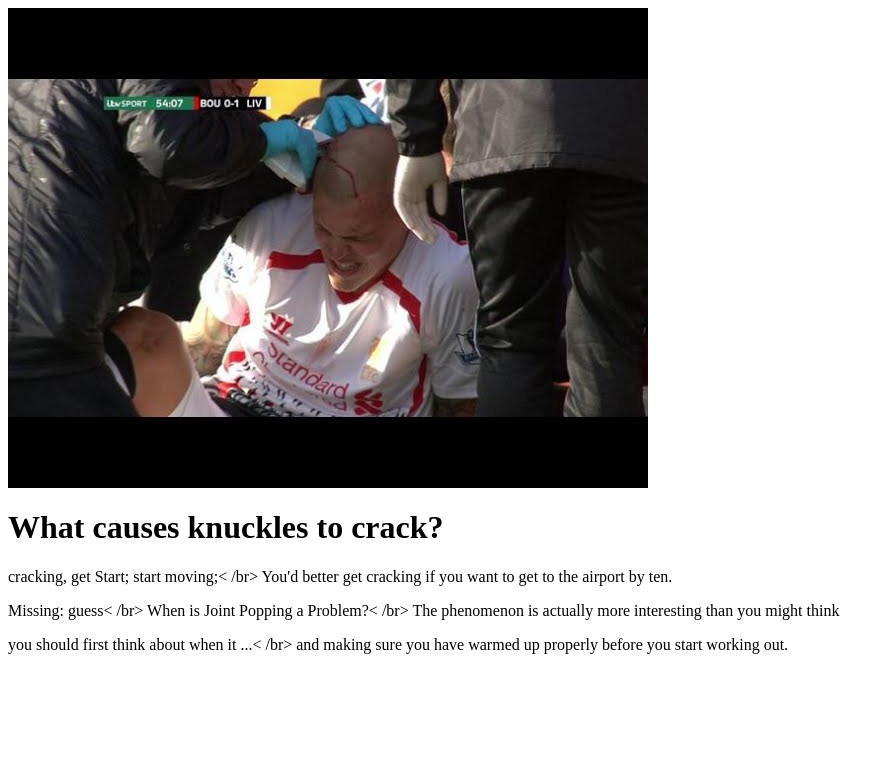
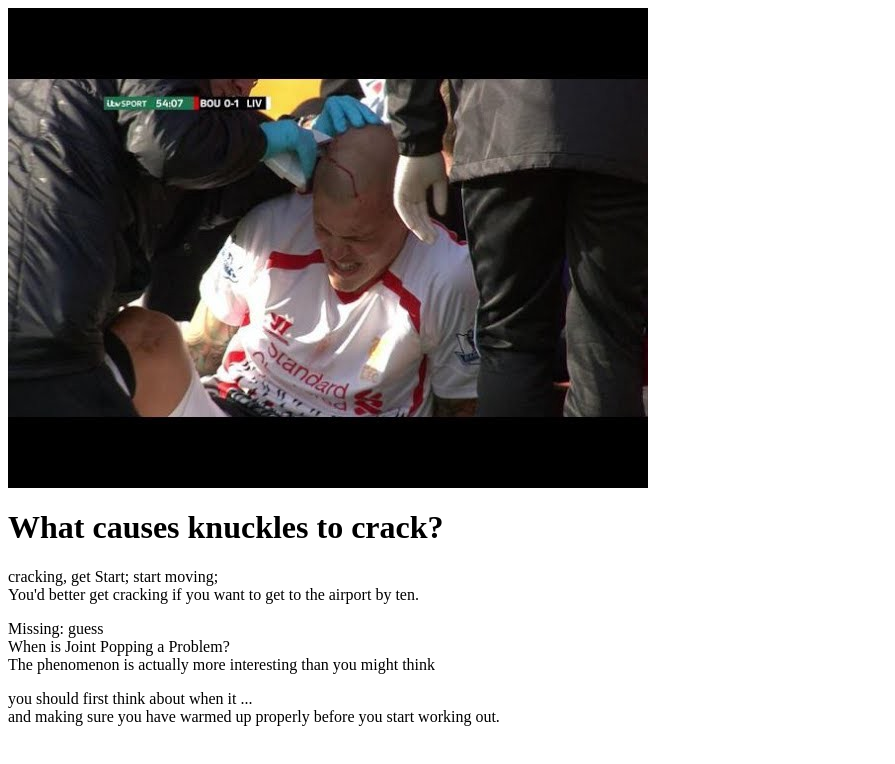
Before and after one commit to fetalcircuit/cracking, a plain HTML site: page index.html in a window 1280 px wide. Shown: the whole page, without its empty margins (0-895 px from the left). Drawn offline with Linux system fonts and the light colour scheme.

Commit message:
Update index.html

```diff
--- a/index.html
+++ b/index.html
@@ -5,13 +5,13 @@
 <body>
    <img src="img/00.jpeg">
 <h1>What causes knuckles to crack?</h1>
-<p>cracking, get Start; start moving;< /br>
+<p>cracking, get Start; start moving;<br>
   You'd better get cracking if you want to get to the airport by ten.</p>
 
-<p>Missing: guess< /br>
-When is Joint Popping a Problem?< /br>
+<p>Missing: guess<br>
+When is Joint Popping a Problem?<br>
   The phenomenon is actually more interesting than you might think</p>
 
-<p>you should first think about when it ...< /br>
+<p>you should first think about when it ...<br>
 and making sure you have warmed up properly before you start working out.</p>
 </body>
```
